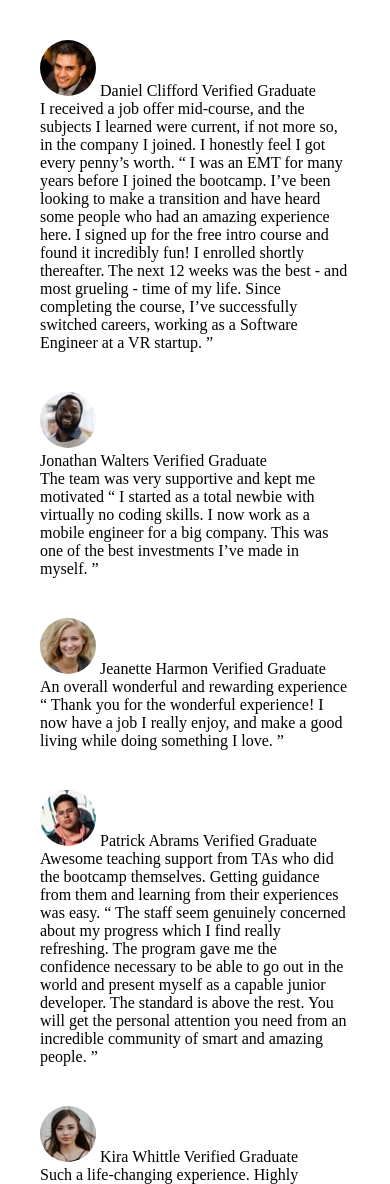
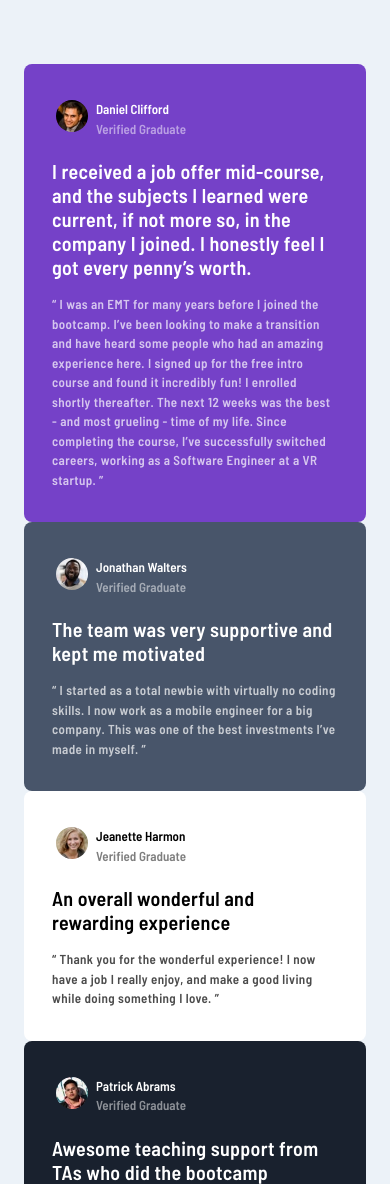
Before and after one commit to a-falkonia/testimonials-grid-section, a plain HTML site: page index.html in a window 390 px wide. Shown: the top 1184 px of the page. Drawn offline with Linux system fonts and the light colour scheme.

Commit message:
mobile version ready

```diff
--- a/index.html
+++ b/index.html
@@ -11,23 +11,31 @@
   <title>Frontend Mentor | Testimonials </title>
 
   <link rel="stylesheet" href="style.css">
+  <style>
+    @import url('https://fonts.googleapis.com/css2?family=Barlow+Semi+Condensed:ital,wght@0,600;1,500&display=swap');
+  </style>
 
 </head>
 
 <body>
   <main>
     <div class="container">
-      <div class="testimonial">
+      <article class="testimonial testimonial--violet">
+        <div class="testimonial_content">
           <div class="testimonial_author">
-          <img src="./images/image-daniel.jpg" alt="Daniel Clifford" class="profile-picture">
-          Daniel Clifford
+            <div><img src="./images/image-daniel.jpg" alt="Daniel Clifford" class="profile-picture"></div>
+            <div>
+              <h2 class="testimonial_name">Daniel Clifford</h2>
+              <p class="testimonial_position">
                 Verified Graduate
+              </p>
             </div>
-
-        <p class="testimonial_quote">
+          </div>
+          <p class="testimonial_highlight">
             I received a job offer mid-course, and the subjects I learned were current, if not more so,
             in the company I joined. I honestly feel I got every penny’s worth.
-
+          </p>
+          <p class="testimonial_quote">
             “ I was an EMT for many years before I joined the bootcamp. I’ve been looking to make a
             transition and have heard some people who had an amazing experience here. I signed up
             for the free intro course and found it incredibly fun! I enrolled shortly thereafter.
@@ -35,68 +43,100 @@
             the course, I’ve successfully switched careers, working as a Software Engineer at a VR startup. ”
           </p>
         </div>
+      </article>
 
-      <div class="testimonial">
-        <img src="./images/image-jonathan.jpg" alt="Jonathan Walters" class="profile-picture">
+      <article class="testimonial testimonial--blue-grayish">
+      <div class="testimonial_content">
         <div class="testimonial_author">
-          Jonathan Walters
+          <div><img src="./images/image-jonathan.jpg" alt="Jonathan Walters" class="profile-picture"></div>
+          <div>
+            <h2 class="testimonial_name">Jonathan Walters</h2>
+            <p class="testimonial_position">
               Verified Graduate
+            </p>
           </div>
-        <p class="testimonial_quote">
-          The team was very supportive and kept me motivated
-
-          “ I started as a total newbie with virtually no coding skills. I now work as a mobile engineer
-          for a big company. This was one of the best investments I’ve made in myself. ”</p>
         </div>
 
-      <div class="testimonial">
+        <p class="testimonial_highlight">The team was very supportive and kept me motivated</p>
+        <p class="testimonial_quote">
+          “ I started as a total newbie with virtually no coding skills. I now work as a mobile engineer
+          for a big company. This was one of the best investments I’ve made in myself. ”
+        </p>
+      </div>
+      </article>
+
+      <article class="testimonial testimonial--white">
+        <div class="testimonial_content">
           <div class="testimonial_author">
-          <img src="./images/image-jeanette.jpg" alt="Jeanette Harmon" class="profile-picture">
-          Jeanette Harmon
+            <div><img src="./images/image-jeanette.jpg" alt="Jeanette Harmon" class="profile-picture"></div>
+
+            <div>
+              <h2 class="testimonial_name">Jeanette Harmon</h2>
+
+              <p class="testimonial_position">
                 Verified Graduate
+              </p>
             </div>
+          </div>
+          <p class="testimonial_highlight">An overall wonderful and rewarding experience</p>
           <p class="testimonial_quote">
-          An overall wonderful and rewarding experience
+            “ Thank you for the wonderful experience! I now have a job I really enjoy, and make a good living
+            while doing something I love. ”
+          </p>
+        </div>
+      </article>
 
-          “ Thank you for the wonderful experience! I now have a job I really enjoy, and make a good living
-          while doing something I love. ”</p>
+      <article class="testimonial testimonial--blue-blackish">
+        <div class="testimonial_content">
+          <div class="testimonial_author">
+            <div><img src="./images/image-patrick.jpg" alt="Patrick Abrams" class="profile-picture"></div>
+
+            <div>
+              <h2 class="testimonial_name">Patrick Abrams</h2>
+              <p class="testimonial_position">
+                Verified Graduate
+              </p>
             </div>
-
-      <div class="testimonial">
-        <div class="testimonial_author">
-          <img src="./images/image-patrick.jpg" alt="Patrick Abrams" class="profile-picture">
-          Patrick Abrams
-          Verified Graduate
           </div>
-
+          <p class="testimonial_highlight">Awesome teaching support from TAs who did the bootcamp themselves. Getting guidance
+            from them and
+            learning from their experiences was easy.</p>
           <p class="testimonial_quote">
-          Awesome teaching support from TAs who did the bootcamp themselves. Getting guidance from them and
-          learning from their experiences was easy.
-
             “ The staff seem genuinely concerned about my progress which I find really refreshing. The program
             gave me the confidence necessary to be able to go out in the world and present myself as a capable
             junior developer. The standard is above the rest. You will get the personal attention you need from
-          an incredible community of smart and amazing people. ”</p>
+            an incredible community of smart and amazing people. ”
+          </p>
+        </div>
+      </article>
+
+      <article class="testimonial testimonial--white">
+        <div class="testimonial_content">
+          <div class="testimonial_author">
+
+            <div><img src="./images/image-kira.jpg" alt="Kira Whittle" class="profile-picture"></div>
+
+            <div>
+              <h2 class="testimonial_name">Kira Whittle</h2>
+              <p class="testimonial_position">
+                Verified Graduate
+              </p>
             </div>
 
-      <div class="testimonial">
-        <div class="testimonial_author">
-          <img src="./images/image-kira.jpg" alt="Kira Whittle" class="profile-picture">
-          Kira Whittle
-          Verified Graduate
           </div>
+
+          <p class="testimonial_highlight">Such a life-changing experience. Highly recommended!</p>
           <p class="testimonial_quote">
-          Such a life-changing experience. Highly recommended!
-
             “ Before joining the bootcamp, I’ve never written a line of code. I needed some structure from
             professionals who can help me learn programming step by step. I was encouraged to enroll by a former
             student of theirs who can only say wonderful things about the program. The entire curriculum and staff
             did not disappoint. They were very hands-on and I never had to wait long for assistance. The agile team
             project, in particular, was outstanding. It took my learning to the next level in a way that no tutorial
             could ever have. In fact, I’ve often referred to it during interviews as an example of my developent
-          experience. It certainly helped me land a job as a full-stack developer after receiving multiple offers.</p>
-        100% recommend! ”
+            experience. It certainly helped me land a job as a full-stack developer after receiving multiple offers.
+            100% recommend! ”</p>
         </div>
+      </article>
     </div>
   </main>
 </body>
--- a/style.css
+++ b/style.css
@@ -1,7 +1,24 @@
+:root {
+  --violet: hsl(263, 55%, 52%);
+  --blue-grayish: hsl(217, 19%, 35%);
+  --blue-blackish: hsl(219, 29%, 14%);
+  --white: hsl(0, 0%, 100%);
+
+  --gray-light: hsl(0, 0%, 81%);
+  --blue-light: hsl(210, 46%, 95%);
+
+  font-family: "Barlow Semi Condensed", sans-serif;
+}
+
 *,
 *::before,
 *::after {
   box-sizing: border-box;
+}
+
+img {
+  display: block;
+  max-width: 100%;
 }
 
 body,
@@ -14,17 +31,105 @@ p {
   padding: 0;
 }
 
+h1,
+h2,
+h3 {
+  font-weight: 600;
+}
+
 body {
   min-height: 100vh;
-  padding: 20px;
-}
-
-.container {
+  padding: 4rem 1.5rem;
+  line-height: 1.5;
+  background: var(--blue-light);
 }
 
 .testimonial {
-  padding: 20px;
+  border-radius: 0.5rem;
+  font-size: 0.8125rem;
 }
+.testimonial_content {
+  padding: 2rem 1.75rem;
+}
+.testimonial_author {
+  display: flex;
+}
+
+.testimonial_author div {
+  padding: 0.25rem;
+}
+
 .profile-picture {
+  width: 2rem;
+  aspect-ratio: 1;
+  border-radius: 50%;
   border-radius: 50%;
 }
+
+.testimonial_name {
+  font-size: 0.8125rem;
+  font-weight: 500;
+}
+
+.testimonial_position {
+  opacity: 0.5;
+}
+
+.testimonial_highlight {
+  padding: 1rem 0rem;
+  font-size: 1.25rem;
+  line-height: 1.2;
+  letter-spacing: 0.3px;
+}
+
+.testimonial_quote {
+  opacity: 0.7;
+  font-weight: lighter;
+  letter-spacing: 0.4px;
+}
+
+.testimonial--violet {
+  background-color: var(--violet);
+  color: var(--white);
+}
+
+.testimonial--blue-grayish {
+  background: var(--blue-grayish);
+  color: var(--white);
+}
+
+.testimonial--blue-blackish {
+  background: var(--blue-blackish);
+  color: var(--white);
+}
+
+.testimonial--white {
+  background: var(--white);
+}
+
+/* mobile first */
+
+@media (max-width: 375px) {
+  .container {
+    display: flex;
+    flex-direction: column;
+  }
+
+  .testimonial {
+    display: flex;
+    flex-direction: column;
+  }
+
+  .testimonial_author {
+    font-size: 0.8125rem;
+    font-weight: 500;
+  }
+
+  .testimonial_position {
+    font-size: 0.6875rem;
+  }
+
+  .testimonial:not(:last-child) {
+    margin-bottom: 1.4rem;
+  }
+}
```
Lines whose indentation alone changed are shown as unchanged.
